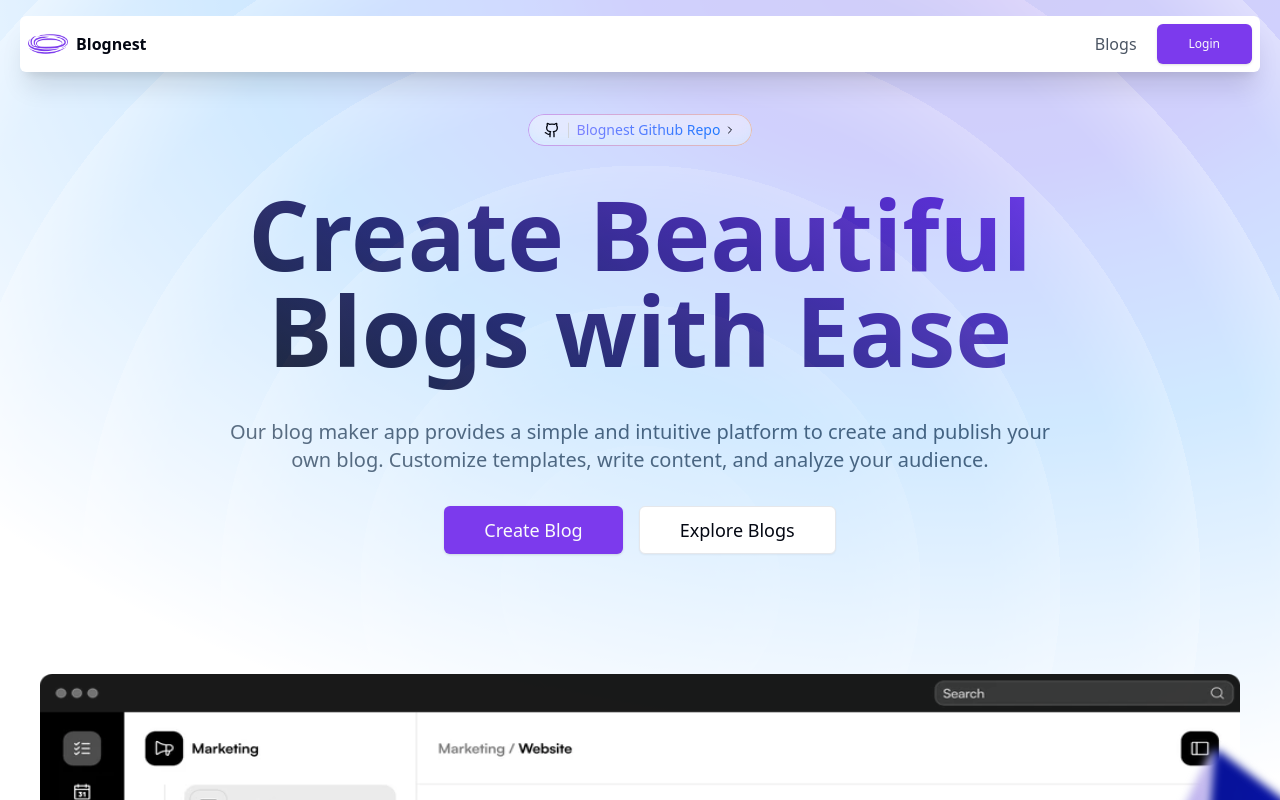
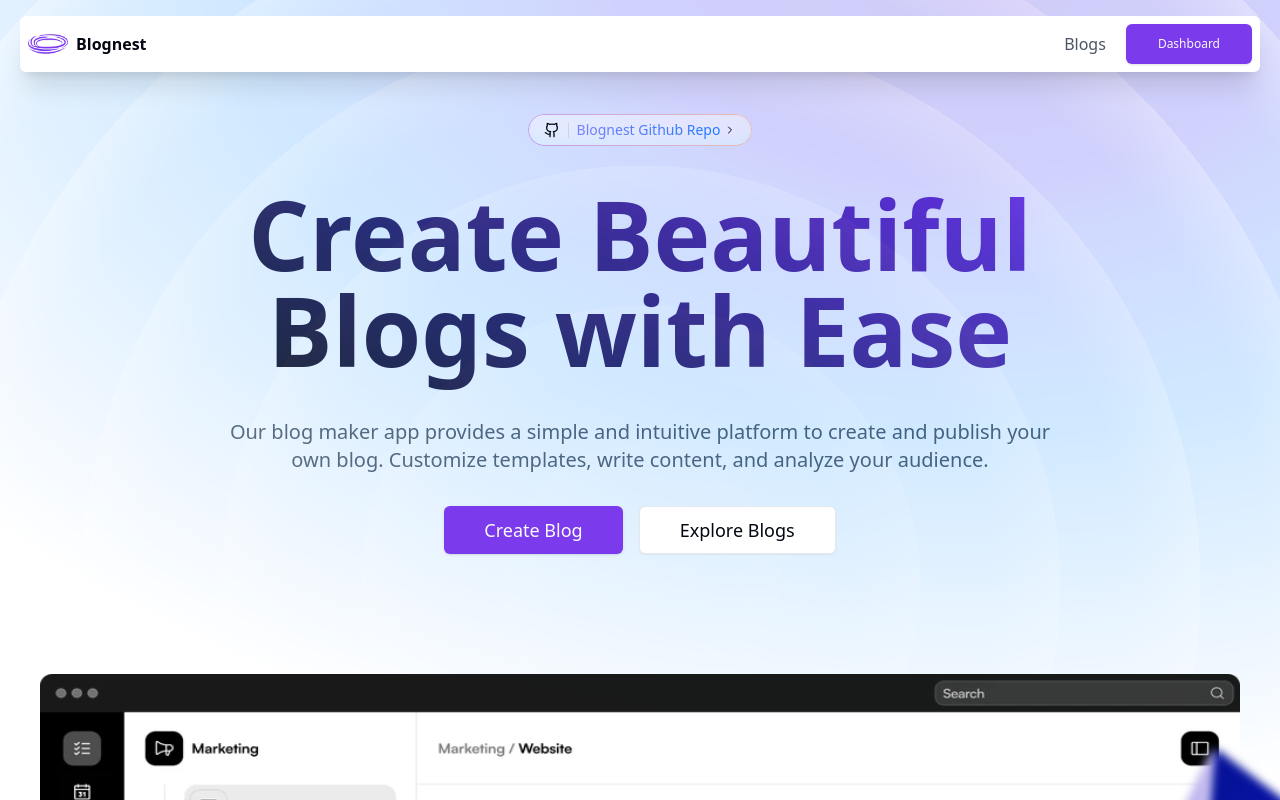
Before and after one commit to mohmmedraad/blognest, a Next.js app: page / in a window 1280 px wide. Shown: the top 800 px of the page. Built offline with nearby package versions, Linux system fonts and the light colour scheme; no server answers.

Commit message:
feat: replace login link with dashboard link

```diff
--- a/src/components/header.tsx
+++ b/src/components/header.tsx
@@ -37,8 +37,8 @@ const Header: FC<HeaderProps> = ({}) => {
                             ))}
                         </ul>
                     </nav>
-                    <Link href={"/login"} size={"lg"}>
-                        Login
+                    <Link href={"/dashboard"} size={"lg"}>
+                        Dashboard
                     </Link>
                 </div>
             </div>
```
